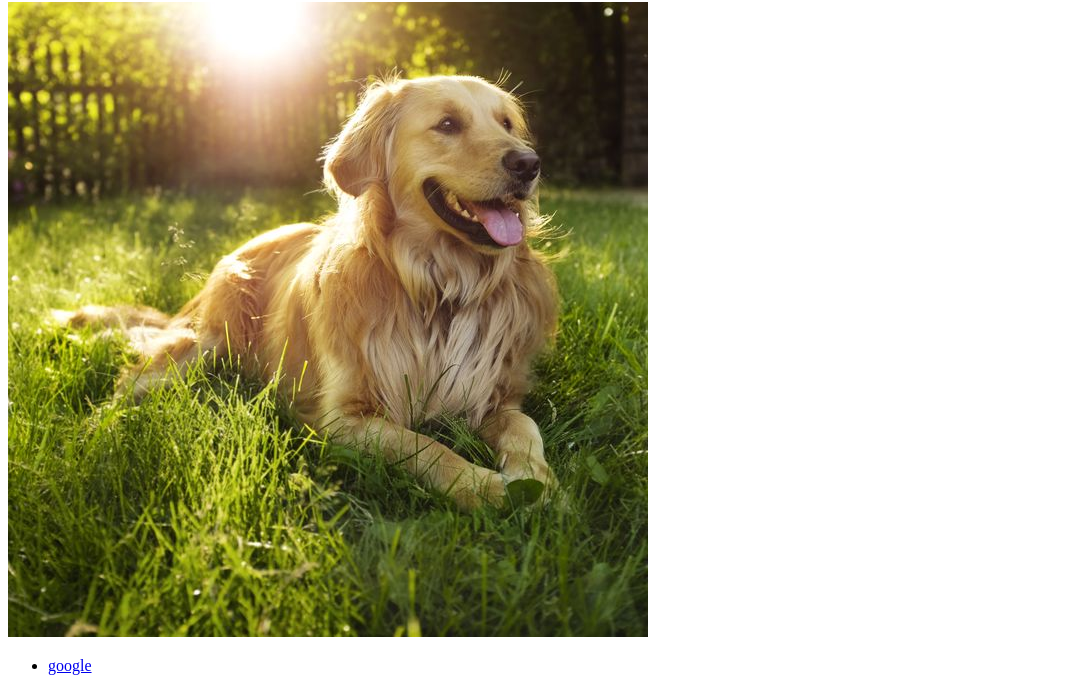
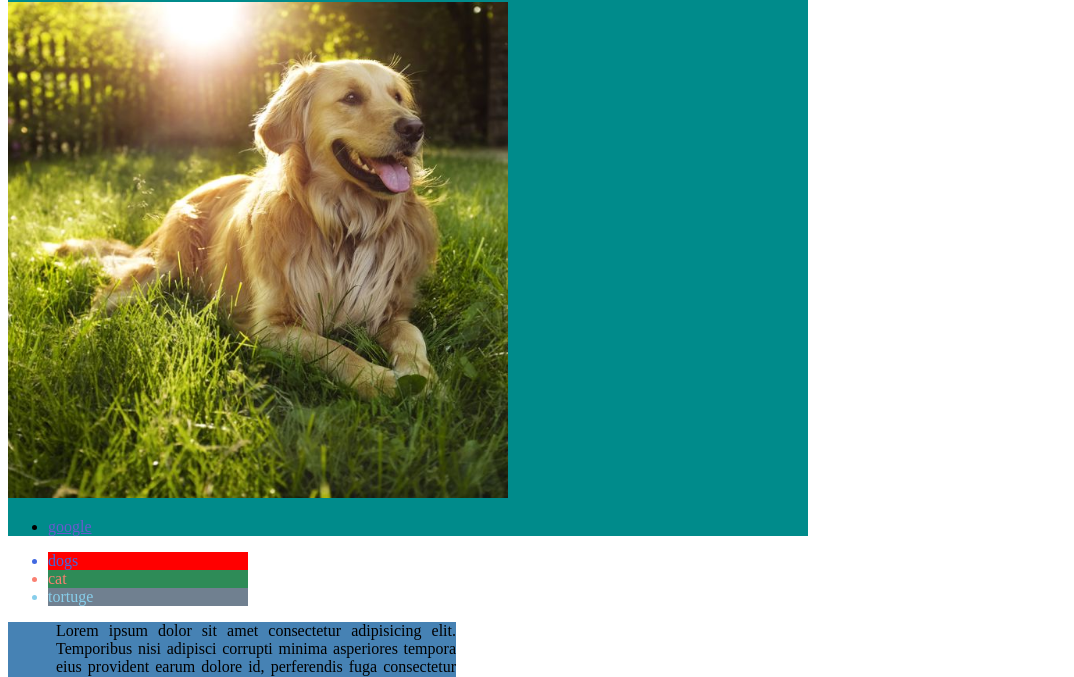
Before and after one commit to arielesquivel/clase3_css, a plain HTML site: page index.html in a window 1280 px wide. Shown: the part 78-755 px from the top of the page, without its empty margins (0-1074 px from the left). Drawn offline with Linux system fonts and the light colour scheme.

Commit message:
agregado de css

```diff
--- a/index.html
+++ b/index.html
@@ -5,6 +5,7 @@
     <meta charset="UTF-8">
     <meta name="viewport" content="width=device-width, initial-scale=1.0">
     <title>clase 3 & css</title>
+    <link rel="stylesheet" href="style.css">
 </head>
 
 <body>
@@ -19,9 +20,9 @@
     </header>
     <section>
         <ul>
-            <li>dogs</li>
-            <li>cat</li>
-            <li>tortuge</li>
+            <li class="dog">dogs</li>
+            <li class="cat">cat</li>
+            <li class="tortuga">tortuge</li>
         </ul>
     </section>
     <section>
--- a/style.css
+++ b/style.css
@@ -0,0 +1,44 @@
+header{
+    background-color: darkcyan;
+    color: black;
+    width: 800px;
+}
+img{
+    width: 500px;
+}
+section{
+    width: 240px;
+}
+.dog{
+    background-color: red;
+    color: royalblue;
+}
+.cat{
+    color: salmon;
+    background-color: seagreen;
+}
+.tortuga{
+    color: skyblue;
+    background-color: slategrey;
+}
+p{
+    color:1px solid black;
+    padding-left: 20%;
+    text-align: justify;
+    width: 400px;
+    background-color: snow;
+}
+section p{
+    background-color: steelblue;
+    width:400;
+}
+nav a{
+    text-align: center;
+    color: slateblue;
+}
+footer{
+    text-align:left;
+    padding-left: 30%;
+    background-color: slategrey;
+    width: 50%;
+}
```
